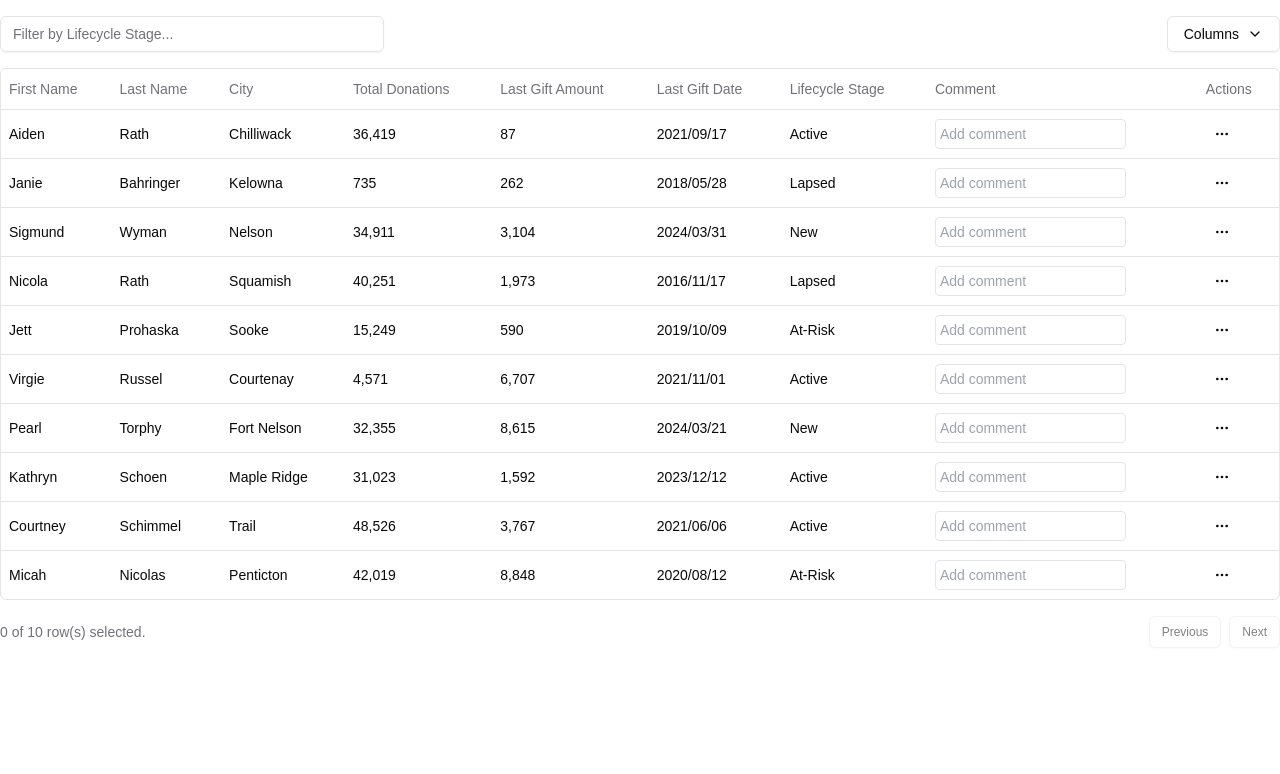
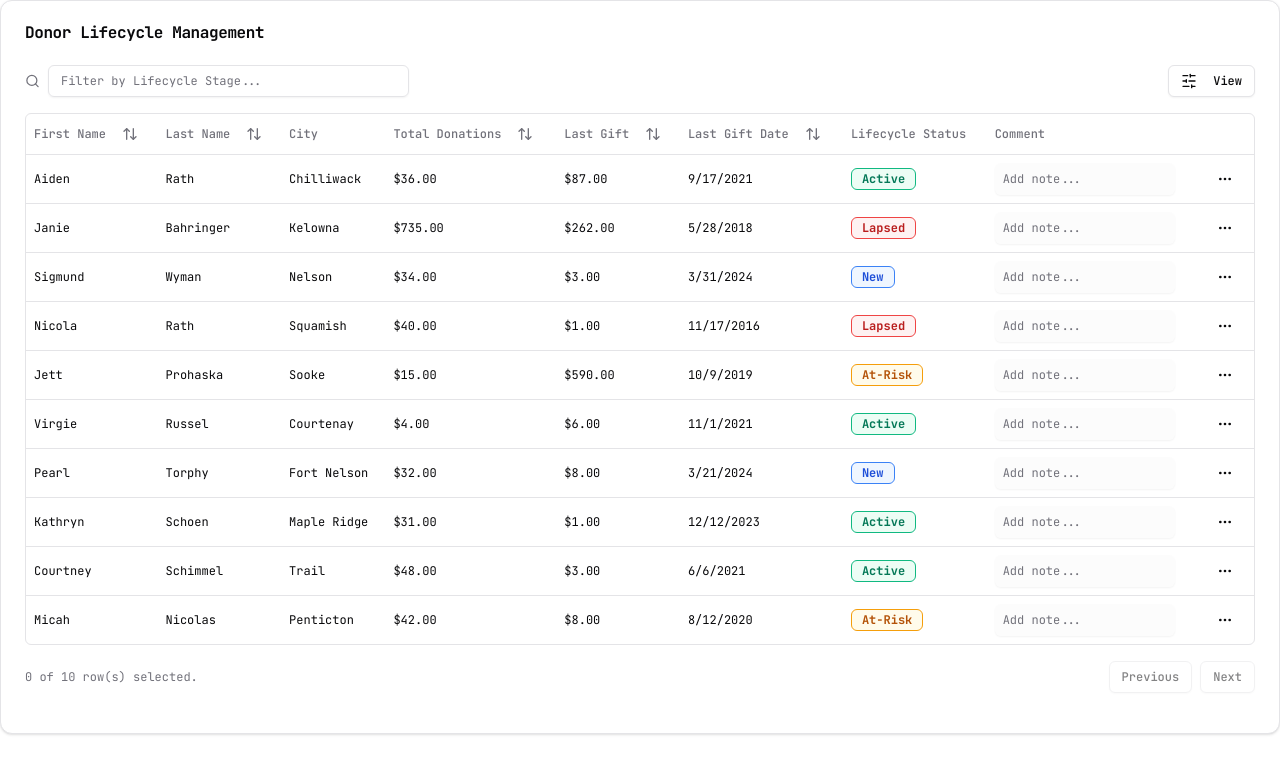
Before and after one commit to CS5500-24Fall-Group5/BC-Cancer-LifeCycle-POC, a Next.js app in the folder frontend/: page / in a window 1280 px wide. Shown: the top 774 px of the page. Built offline with nearby package versions, Linux system fonts and the light colour scheme.

Commit message:
update fonts

```diff
--- a/frontend/app/globals.css
+++ b/frontend/app/globals.css
@@ -3,7 +3,7 @@
 @tailwind utilities;
 
 body {
-  font-family: Arial, Helvetica, sans-serif;
+  font-family: var(--font-jetbrains-mono), Arial, Helvetica, sans-serif;
 }
 
 @layer utilities {
--- a/frontend/app/layout.js
+++ b/frontend/app/layout.js
@@ -1,30 +1,29 @@
 import localFont from "next/font/local";
 import "./globals.css";
+import { JetBrains_Mono } from "next/font/google";
+import { Fira_Code } from "next/font/google";
 
-const geistSans = localFont({
-  src: "./fonts/GeistVF.woff",
-  variable: "--font-geist-sans",
-  weight: "100 900",
+const jetBrainsMono = JetBrains_Mono({
+  subsets: ["latin"],
+  weight: ["400", "500", "700"],
+  variable: "--font-jetbrains-mono",
 });
-const geistMono = localFont({
-  src: "./fonts/GeistMonoVF.woff",
-  variable: "--font-geist-mono",
-  weight: "100 900",
+
+const firaCode = Fira_Code({
+  subsets: ["latin"],
+  weight: ["400", "500", "700"],
+  variable: "--font-fira-code",
 });
 
 export const metadata = {
-  title: "Create Next App",
-  description: "Generated by create next app",
+  title: "BC Cancer Lifecycle Management",
+  description: "A POC of a lifecycle management system for BC Cancer.",
 };
 
 export default function RootLayout({ children }) {
   return (
     <html lang="en">
-      <body
-        className={`${geistSans.variable} ${geistMono.variable} antialiased`}
-      >
-        {children}
-      </body>
+      <body className={`${jetBrainsMono.variable} antialiased`}>{children}</body>
     </html>
   );
 }
--- a/frontend/components/DonorTable.js
+++ b/frontend/components/DonorTable.js
@@ -9,7 +9,13 @@ import {
   getSortedRowModel,
   useReactTable,
 } from "@tanstack/react-table";
-import { ArrowUpDown, ChevronDown, MoreHorizontal } from "lucide-react";
+import {
+  ArrowUpDown,
+  ChevronDown,
+  MoreHorizontal,
+  Search,
+  SlidersHorizontal,
+} from "lucide-react";
 
 import { Button } from "@/components/ui/button";
 import {
@@ -30,15 +36,39 @@ import {
   TableHeader,
   TableRow,
 } from "@/components/ui/table";
+import { Badge } from "@/components/ui/badge";
+import { Card, CardContent, CardHeader, CardTitle } from "@/components/ui/card";
 
 const columns = [
   {
     accessorKey: "firstName",
-    header: "First Name",
+    header: ({ column }) => {
+      return (
+        <Button
+          variant="ghost"
+          className="p-0 hover:bg-transparent"
+          onClick={() => column.toggleSorting(column.getIsSorted() === "asc")}
+        >
+          First Name
+          <ArrowUpDown className="ml-2 h-4 w-4" />
+        </Button>
+      );
+    },
   },
   {
     accessorKey: "lastName",
-    header: "Last Name",
+    header: ({ column }) => {
+      return (
+        <Button
+          variant="ghost"
+          className="p-0 hover:bg-transparent"
+          onClick={() => column.toggleSorting(column.getIsSorted() === "asc")}
+        >
+          Last Name
+          <ArrowUpDown className="ml-2 h-4 w-4" />
+        </Button>
+      );
+    },
   },
   {
     accessorKey: "city",
@@ -46,69 +76,160 @@ const columns = [
   },
   {
     accessorKey: "totalDonations",
-    header: "Total Donations",
+    header: ({ column }) => {
+      return (
+        <Button
+          variant="ghost"
+          className="p-0 hover:bg-transparent"
+          onClick={() => column.toggleSorting(column.getIsSorted() === "asc")}
+        >
+          Total Donations
+          <ArrowUpDown className="ml-2 h-4 w-4" />
+        </Button>
+      );
+    },
+    cell: ({ row }) => {
+      const amount = parseFloat(row.getValue("totalDonations"));
+      const formatted = new Intl.NumberFormat("en-US", {
+        style: "currency",
+        currency: "USD",
+      }).format(amount);
+      return <div>{formatted}</div>;
+    },
   },
   {
     accessorKey: "lastGiftAmount",
-    header: "Last Gift Amount",
+    header: ({ column }) => {
+      return (
+        <Button
+          variant="ghost"
+          className="p-0 hover:bg-transparent"
+          onClick={() => column.toggleSorting(column.getIsSorted() === "asc")}
+        >
+          Last Gift
+          <ArrowUpDown className="ml-2 h-4 w-4" />
+        </Button>
+      );
+    },
+    cell: ({ row }) => {
+      const amount = parseFloat(row.getValue("lastGiftAmount"));
+      const formatted = new Intl.NumberFormat("en-US", {
+        style: "currency",
+        currency: "USD",
+      }).format(amount);
+      return <div>{formatted}</div>;
+    },
   },
   {
     accessorKey: "lastGiftDate",
-    header: "Last Gift Date",
+    // update so that it can also sort
+    header: ({ column }) => {
+      return (
+        <Button
+          variant="ghost"
+          className="p-0 hover:bg-transparent"
+          onClick={() => column.toggleSorting(column.getIsSorted() === "asc")}
+        >
+          Last Gift Date
+          <ArrowUpDown className="ml-2 h-4 w-4" />
+        </Button>
+      );
+    },
+    cell: ({ row }) => {
+      const date = new Date(row.getValue("lastGiftDate"));
+      return <div>{date.toLocaleDateString()}</div>;
+    },
   },
   {
     accessorKey: "lifecycleStage",
-    header: "Lifecycle Stage",
+    header: "Lifecycle Status",
+    cell: ({ row }) => {
+      const stage = row.getValue("lifecycleStage");
+      return (
+        <div className="flex justify-start">
+          <Badge
+            variant="outline"
+            className={`
+              ${
+                stage === "Active" &&
+                "border-emerald-500 bg-emerald-50 text-emerald-700 dark:bg-emerald-950 dark:text-emerald-300"
+              }
+              ${
+                stage === "Lapsed" &&
+                "border-red-500 bg-red-50 text-red-700 dark:bg-red-950 dark:text-red-300"
+              }
+              ${
+                stage === "At-Risk" &&
+                "border-amber-500 bg-amber-50 text-amber-700 dark:bg-amber-950 dark:text-amber-300"
+              }
+              ${
+                stage === "New" &&
+                "border-blue-500 bg-blue-50 text-blue-700 dark:bg-blue-950 dark:text-blue-300"
+              }
+            `}
+          >
+            {stage}
+          </Badge>
+        </div>
+      );
+    },
   },
   {
     accessorKey: "comment",
     header: "Comment",
     cell: ({ row }) => (
-      <input
+      <Input
         type="text"
-        defaultValue={row.original.comment}
-        placeholder="Add comment"
-        className="p-1 border rounded"
+        defaultValue={row.getValue("comment")}
+        placeholder="Add note..."
+        className="h-8 w-[180px] border-none bg-muted/30 px-2 py-1 text-sm"
       />
     ),
   },
   {
     id: "actions",
-    header: "Actions",
-    cell: ({ row }) => (
+    cell: ({ row }) => {
+      const donor = row.original;
+      return (
         <DropdownMenu>
           <DropdownMenuTrigger asChild>
             <Button variant="ghost" className="h-8 w-8 p-0">
               <span className="sr-only">Open menu</span>
-            <MoreHorizontal />
+              <MoreHorizontal className="h-4 w-4" />
             </Button>
           </DropdownMenuTrigger>
-        <DropdownMenuContent align="end">
+          <DropdownMenuContent align="end" className="w-[160px]">
             <DropdownMenuLabel>Actions</DropdownMenuLabel>
             <DropdownMenuItem
-            onClick={() =>
-              navigator.clipboard.writeText(row.original.firstName)
-            }
+              onClick={() => navigator.clipboard.writeText(donor.firstName)}
             >
-            Copy Name
+              Copy name
             </DropdownMenuItem>
             <DropdownMenuSeparator />
-          <DropdownMenuItem className="text-blue-500">Edit</DropdownMenuItem>
-          <DropdownMenuItem className="text-red-500">Delete</DropdownMenuItem>
+            <DropdownMenuItem>View details</DropdownMenuItem>
+            <DropdownMenuItem>View donation history</DropdownMenuItem>
+            <DropdownMenuSeparator />
+            <DropdownMenuItem className="text-blue-600 dark:text-blue-400">
+              Edit
+            </DropdownMenuItem>
+            <DropdownMenuItem className="text-red-600 dark:text-red-400">
+              Delete
+            </DropdownMenuItem>
           </DropdownMenuContent>
         </DropdownMenu>
-    ),
+      );
+    },
   },
 ];
 
-export function DonorTable({ data }) {
+export default function DonorTable({ data }) {
   const [sorting, setSorting] = useState([]);
   const [columnFilters, setColumnFilters] = useState([]);
   const [columnVisibility, setColumnVisibility] = useState({});
   const [rowSelection, setRowSelection] = useState({});
 
   const table = useReactTable({
-    data: data,
+    data,
     columns,
     onSortingChange: setSorting,
     onColumnFiltersChange: setColumnFilters,
@@ -127,25 +248,33 @@ export function DonorTable({ data }) {
   });
 
   return (
-    <div className="w-full">
-      <div className="flex items-center py-4">
+    <Card className="w-full">
+      <CardHeader>
+        <CardTitle>Donor Lifecycle Management</CardTitle>
+      </CardHeader>
+      <CardContent>
+        <div className="flex items-center justify-between pb-4">
+          <div className="flex w-full max-w-sm items-center space-x-2">
+            <Search className="h-4 w-4 text-muted-foreground" />
             <Input
               placeholder="Filter by Lifecycle Stage..."
-          value={table.getColumn("lifecycleStage")?.getFilterValue() || ""}
+              value={table.getColumn("lifecycleStage")?.getFilterValue() ?? ""}
               onChange={(event) =>
                 table
                   .getColumn("lifecycleStage")
                   ?.setFilterValue(event.target.value)
               }
-          className="max-w-sm"
+              className="h-8"
             />
+          </div>
           <DropdownMenu>
             <DropdownMenuTrigger asChild>
-            <Button variant="outline" className="ml-auto">
-              Columns <ChevronDown />
+              <Button variant="outline" size="sm" className="ml-auto">
+                <SlidersHorizontal className="mr-2 h-4 w-4" />
+                View
               </Button>
             </DropdownMenuTrigger>
-          <DropdownMenuContent align="end">
+            <DropdownMenuContent align="end" className="w-[150px]">
               {table
                 .getAllColumns()
                 .filter((column) => column.getCanHide())
@@ -214,8 +343,8 @@ export function DonorTable({ data }) {
             </TableBody>
           </Table>
         </div>
-      <div className="flex items-center justify-end space-x-2 py-4">
-        <div className="flex-1 text-sm text-muted-foreground">
+        <div className="flex items-center justify-between space-x-2 py-4">
+          <div className="text-sm text-muted-foreground">
             {table.getFilteredSelectedRowModel().rows.length} of{" "}
             {table.getFilteredRowModel().rows.length} row(s) selected.
           </div>
@@ -238,8 +367,7 @@ export function DonorTable({ data }) {
             </Button>
           </div>
         </div>
-    </div>
+      </CardContent>
+    </Card>
   );
 }
-
-export default DonorTable;
--- /dev/null
+++ b/frontend/components/ui/card.jsx
@@ -0,0 +1,50 @@
+import * as React from "react"
+
+import { cn } from "@/lib/utils"
+
+const Card = React.forwardRef(({ className, ...props }, ref) => (
+  <div
+    ref={ref}
+    className={cn("rounded-xl border bg-card text-card-foreground shadow", className)}
+    {...props} />
+))
+Card.displayName = "Card"
+
+const CardHeader = React.forwardRef(({ className, ...props }, ref) => (
+  <div
+    ref={ref}
+    className={cn("flex flex-col space-y-1.5 p-6", className)}
+    {...props} />
+))
+CardHeader.displayName = "CardHeader"
+
+const CardTitle = React.forwardRef(({ className, ...props }, ref) => (
+  <div
+    ref={ref}
+    className={cn("font-semibold leading-none tracking-tight", className)}
+    {...props} />
+))
+CardTitle.displayName = "CardTitle"
+
+const CardDescription = React.forwardRef(({ className, ...props }, ref) => (
+  <div
+    ref={ref}
+    className={cn("text-sm text-muted-foreground", className)}
+    {...props} />
+))
+CardDescription.displayName = "CardDescription"
+
+const CardContent = React.forwardRef(({ className, ...props }, ref) => (
+  <div ref={ref} className={cn("p-6 pt-0", className)} {...props} />
+))
+CardContent.displayName = "CardContent"
+
+const CardFooter = React.forwardRef(({ className, ...props }, ref) => (
+  <div
+    ref={ref}
+    className={cn("flex items-center p-6 pt-0", className)}
+    {...props} />
+))
+CardFooter.displayName = "CardFooter"
+
+export { Card, CardHeader, CardFooter, CardTitle, CardDescription, CardContent }
--- a/frontend/tailwind.config.js
+++ b/frontend/tailwind.config.js
@@ -8,6 +8,10 @@ module.exports = {
   ],
   theme: {
     extend: {
+      fontSize: {
+        base: "0.875rem",
+        sm: "0.75rem",
+      },
       colors: {
         background: "hsl(var(--background))",
         foreground: "hsl(var(--foreground))",
```
Lines whose indentation alone changed are shown as unchanged.
